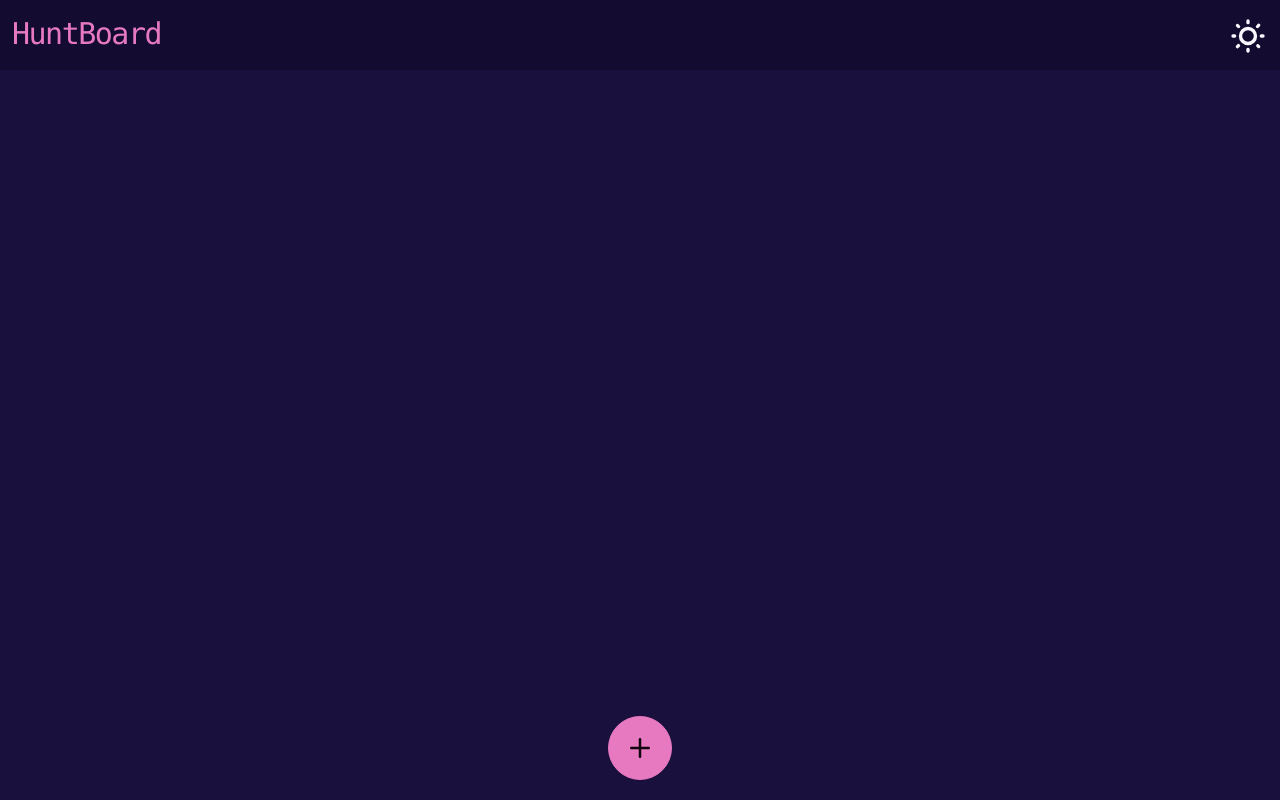
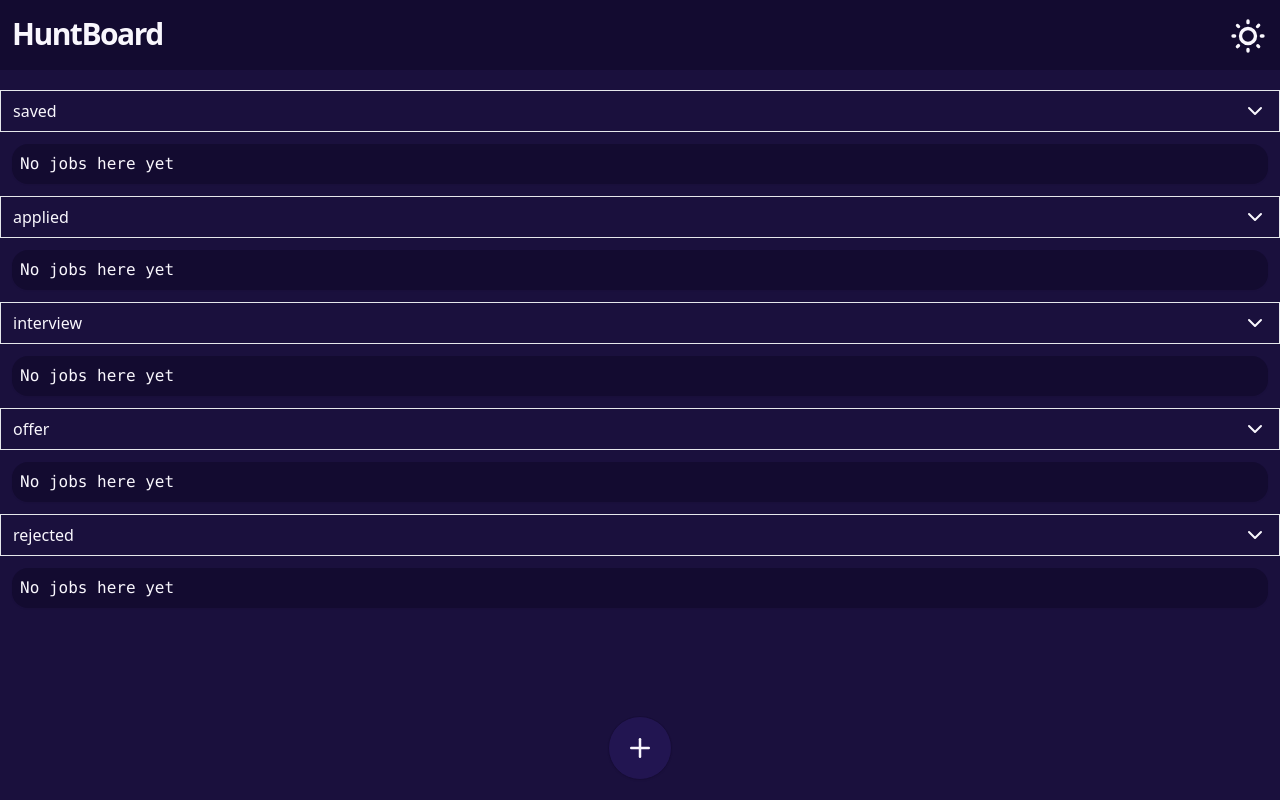
Before and after one commit to shoeb145/huntboard, a React (Vite) app in the folder frontend/: page / in a window 1280 px wide. Built offline with nearby package versions, Linux system fonts and the light colour scheme.

Commit message:
Update UI components for layout, dark mode, and job form

```diff
--- a/frontend/src/components/AddJob.jsx
+++ b/frontend/src/components/AddJob.jsx
@@ -9,7 +9,7 @@ function AddJob(props) {
       <Link to={"/create"}>
         {" "}
         <button
-          className="btn btn-primary fixed  bottom-5 left-0 right-0  flex justify-center items-center mx-auto w-16 h-16 rounded-full "
+          className="btn bg-neutral text-neutral-content fixed  bottom-5 left-0 right-0  flex justify-center items-center mx-auto w-16 h-16 rounded-full z-10"
           onClick={() => handleClick}
         >
           <Plus size={40} />
--- a/frontend/src/components/DarkModeToggle.jsx
+++ b/frontend/src/components/DarkModeToggle.jsx
@@ -1,16 +1,16 @@
 import React, { useEffect, useState } from "react";
 
 function DarkModeToggle(props) {
-  const [theme, setTheme] = useState(localStorage.getItem("theme") || "forest");
+  const [theme, setTheme] = useState(localStorage.getItem("theme") || "black");
   const [icon, setIcon] = useState(true);
   useEffect(() => {
     const theme = localStorage.getItem("theme");
-    setIcon(theme == "forest" ? true : false);
+    setIcon(theme == "black" ? true : false);
     document.documentElement.setAttribute("data-theme", theme);
   }, []);
   const handleChange = (e) => {
     console.log(e.target.value);
-    const newTheme = theme === "forest" ? "synthwave" : "forest";
+    const newTheme = theme === "black" ? "light" : "black";
     document.documentElement.setAttribute("data-theme", newTheme);
     setTheme(newTheme);
 
--- a/frontend/src/components/Header.jsx
+++ b/frontend/src/components/Header.jsx
@@ -3,7 +3,7 @@ import NavBar from "./NavBar";
 
 function Header(props) {
   return (
-    <header className="bg-base-300">
+    <header className="bg-base-300  ">
       <NavBar />
     </header>
   );
--- a/frontend/src/components/Main.jsx
+++ b/frontend/src/components/Main.jsx
@@ -1,10 +1,159 @@
-import React from "react";
+import React, { useState } from "react";
 import AddJob from "./AddJob";
+import { useJobStore } from "../stores/jobStore";
+import { ChevronDown, X } from "lucide-react";
+import { Link } from "react-router";
+import { DragDropContext, Draggable, Droppable } from "@hello-pangea/dnd";
 
 function Main(props) {
+  const [catogHide, setCatogHide] = useState({
+    saved: false,
+    applied: false,
+    interview: false,
+    offer: false,
+    rejected: false,
+  });
+  const jobinfo = useJobStore((state) => state.jobinfo);
+  const movejob = useJobStore((state) => state.moveJob);
+  const deleteJob = useJobStore((state) => state.deleteJob);
+  // useJobStore(())
+
+  const groupJobByStatus = () => {
+    if (!jobinfo) {
+      return;
+    }
+    let groupJob = {
+      saved: [],
+      applied: [],
+      interview: [],
+      offer: [],
+      rejected: [],
+    };
+    const filterdjob = jobinfo.reduce((accu, current) => {
+      if (current.status === "applied") {
+        accu.applied.push(current);
+      } else if (current.status === "saved") {
+        accu.saved.push(current);
+      } else if (current.status === "interview") {
+        accu.interview.push(current);
+      } else if (current.status === "offer") {
+        accu.offer.push(current);
+      } else {
+        accu.rejected.push(current);
+      }
+      return accu;
+    }, groupJob);
+    return filterdjob;
+  };
+  const onDragEnd = (result) => {
+    console.log(result);
+    if (!result) return;
+    movejob(result);
+  };
+  const deletJob = (id) => {
+    if (!id) return;
+    deleteJob(id);
+  };
+
   return (
     <div className="mt-5">
       <AddJob />
+      <DragDropContext onDragEnd={(result) => onDragEnd(result)}>
+        <div>
+          {Object.entries(groupJobByStatus()) &&
+            Object.entries(groupJobByStatus()).map((catogories, indx) => (
+              <Droppable droppableId={catogories[0]} key={catogories[0]}>
+                {(provider) => (
+                  <div key={indx} className="mb-2">
+                    <div className="flex px-3 justify-between border border-spacing-5  py-2 ">
+                      <h2 className=" ">{catogories[0]}</h2>
+                      <ChevronDown
+                        onClick={() =>
+                          setCatogHide({
+                            ...catogHide,
+                            [catogories[0]]: !catogHide[catogories[0]],
+                          })
+                        }
+                      />
+                    </div>
+
+                    <div ref={provider.innerRef} {...provider.droppableProps}>
+                      {catogories[1] && catogories[1].length == 0 ? (
+                        <p
+                          className={`${
+                            catogHide[catogories[0]] ? "hidden" : "block"
+                          }  card font-mono bg-base-300 m-3 self-center flex  max-w-full  card-xs shadow-sm py-2 px-2`}
+                        >
+                          No jobs here yet
+                        </p>
+                      ) : (
+                        catogories[1].map((job, id) => (
+                          <Draggable
+                            key={job.id}
+                            draggableId={job.id}
+                            index={id}
+                          >
+                            {(provided) => (
+                              <div
+                                className={`${
+                                  catogHide[catogories[0]] ? "hidden" : "block"
+                                }  card bg-base-300 m-3  max-w-full  card-xs shadow-sm`}
+                                {...provided.dragHandleProps}
+                                {...provided.draggableProps}
+                                ref={provided.innerRef}
+                              >
+                                <div className="card-body grid grid-cols-6 p-0">
+                                  <div className="p-4 pt-2 col-span-5 ">
+                                    <h2 className="card-title  ">
+                                      {job.position}
+                                    </h2>
+
+                                    <div className="flex my-2">
+                                      <h3 className="font-medium bg-neutral text-neutral-content p-2  text-sm py-1 mr-2 rounded-md">
+                                        {job.platform}
+                                      </h3>
+                                      <h3 className="font-medium  p-2 text-sm bg-neutral text-neutral-content py-1 rounded-md">
+                                        {job.company}
+                                      </h3>
+                                    </div>
+
+                                    <p className="text-sm mt-1 text-pretty">
+                                      {job.note}
+                                    </p>
+                                  </div>
+                                  <div className=" flex flex-col  justify-between">
+                                    <div className="flex flex-row justify-end m-1">
+                                      <X
+                                        onClick={(e) => {
+                                          e.stopPropagation();
+                                          deletJob(job.id);
+                                        }}
+                                        className="m-1"
+                                      />
+                                    </div>
+
+                                    <div className="justify-end card-actions m-2">
+                                      <Link to={`/edit/${job.id}`}>
+                                        <button className="btn bg-neutral text-neutral-content  min-h-6 h-8 p-2 ">
+                                          Edit
+                                        </button>
+                                      </Link>
+                                    </div>
+                                  </div>
+                                </div>
+                              </div>
+                            )}
+                          </Draggable>
+                        ))
+                      )}
+                      {provider.placeholder}
+                    </div>
+                  </div>
+                )}
+              </Droppable>
+            ))}
+        </div>
+      </DragDropContext>
     </div>
   );
 }
--- a/frontend/src/components/NavBar.jsx
+++ b/frontend/src/components/NavBar.jsx
@@ -3,8 +3,8 @@ import DarkModeToggle from "./DarkModeToggle";
 
 function NavBar(props) {
   return (
-    <div className="flex justify-between bg-base-300 pt-4 px-3 py-2">
-      <h1 className="text-primary tracking-tighter text-3xl font-mono">
+    <div className=" flex justify-between bg-base-300 pt-4 px-3 py-2">
+      <h1 className="text-base-content tracking-tighter text-3xl  font-semibold font-display">
         HuntBoard
       </h1>
       <div>
```
